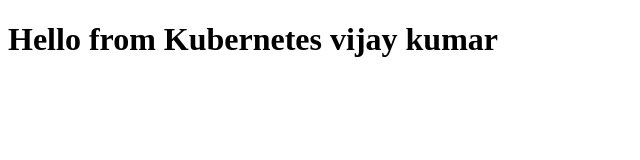
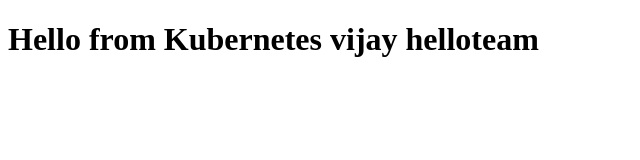
Before and after one commit to vijayqadevkraft/simplekuberneteshtml, a plain HTML site: page html-project/app/index.html in a window 1280 px wide. Shown: the whole page, without its empty margins (0-640 px from the left). Drawn offline with Linux system fonts and the light colour scheme.

Commit message:
Update heading text in index.html

```diff
--- a/html-project/app/index.html
+++ b/html-project/app/index.html
@@ -4,6 +4,6 @@
   <title>Kubernetes App</title>
 </head>
 <body>
-  <h1>Hello from Kubernetes vijay kumar</h1>
+  <h1>Hello from Kubernetes vijay helloteam</h1>
 </body>
 </html>
```
